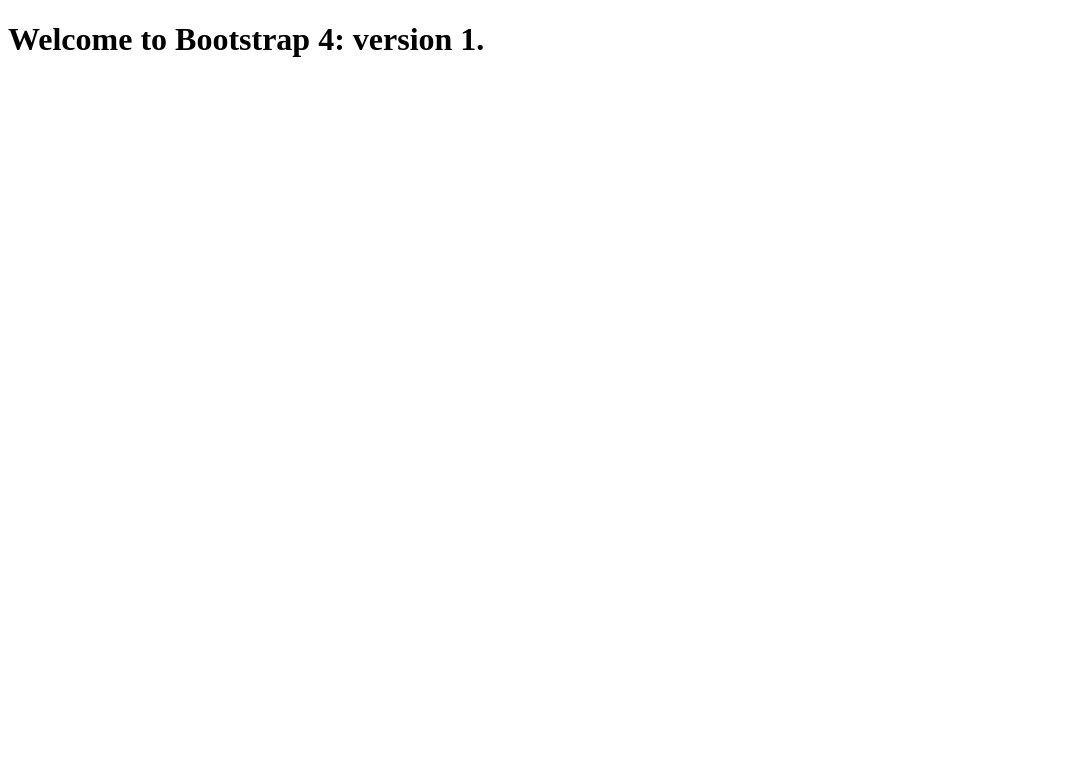
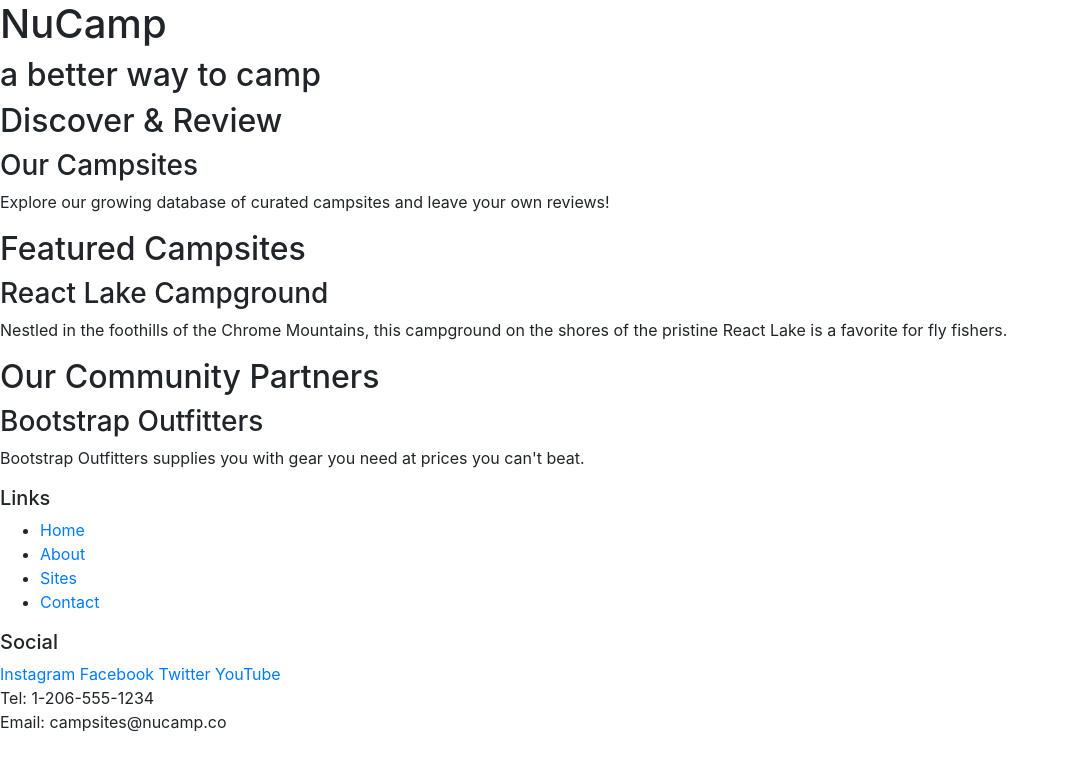
Before and after one commit to iamserda/kan-nwa, a website: page index.html in a window 1280 px wide. Shown: the whole page, without its empty margins (0-1065 px from the left). Drawn offline with nearby package versions, Linux system fonts and the light colour scheme.

Commit message:
202210302056: added html content, added link to stylesheet(bootstrap), added popper, bootstrap and jquery packages via npm. -iamserda

```diff
--- a/index.html
+++ b/index.html
@@ -1,12 +1,71 @@
 <!DOCTYPE html>
 <html lang="en">
+
 <head>
-    <meta charset="UTF-8">
-    <meta http-equiv="X-UA-Compatible" content="IE=edge">
-    <meta name="viewport" content="width=device-width, initial-scale=1.0">
-    <title>Responsive Home</title>
+    <!-- Required meta tags always come first -->
+    <meta charset="utf-8" />
+    <meta name="viewport" content="width=device-width, initial-scale=1" />
+
+    <!-- Bootstrap CSS -->
+    <link rel="stylesheet" href="node_modules/bootstrap/dist/css/bootstrap.min.css" />
+
+    <title>Camp Noir</title>
 </head>
+
 <body>
-    <h1>Welcome to Bootstrap 4: version 1.</h1>
+
+    <header>
+        <div>
+            <h1>NuCamp</h1>
+            <h2>a better way to camp</h2>
+        </div>
+    </header>
+
+    <div>
+        <h2>Discover & Review</h2>
+        <h3>Our Campsites</h3>
+        <p>Explore our growing database of curated campsites and leave your own reviews!</p>
+    </div>
+
+    <div>
+        <h2>Featured Campsites</h2>
+        <h3>React Lake Campground</h3>
+        <p>Nestled in the foothills of the Chrome Mountains, this campground on the shores of the pristine React Lake is a favorite for fly fishers.</p>
+    </div>
+
+    <div>
+        <h2>Our Community Partners</h2>
+        <h3>Bootstrap Outfitters</h3>
+        <p>Bootstrap Outfitters supplies you with gear you need at prices you can't beat.</p>
+    </div>
+
+    <footer>
+        <div>
+            <h5>Links</h5>
+            <ul>
+                <li><a href="#">Home</a></li>
+                <li><a href="#">About</a></li>
+                <li><a href="#">Sites</a></li>
+                <li><a href="#">Contact</a></li>
+            </ul>
+        </div>
+        <div>
+            <h5>Social</h5>
+            <a href="http://instagram.com/">Instagram</a>
+            <a href="http://facebook.com/">Facebook</a>
+            <a href="http://twitter.com/">Twitter</a>
+            <a href="http://youtube.com/">YouTube</a>
+        </div>
+        <div>
+            Tel: 1-206-555-1234<br />
+            Email: campsites@nucamp.co
+        </div>
+    </footer>
+
+    <!-- jQuery must come first, then Popper.js, then the Bootstrap JavaScript plugins.-->
+    <script src="node_modules/jquery/dist/jquery.slim.min.js"></script>
+    <script src="node_modules/popper.js/dist/umd/popper.min.js"></script>
+    <script src="node_modules/bootstrap/dist/js/bootstrap.min.js"></script>
 </body>
+
 </html>
```
Also changed, not shown: package.json (+7 -2 lines), 1 other file.
